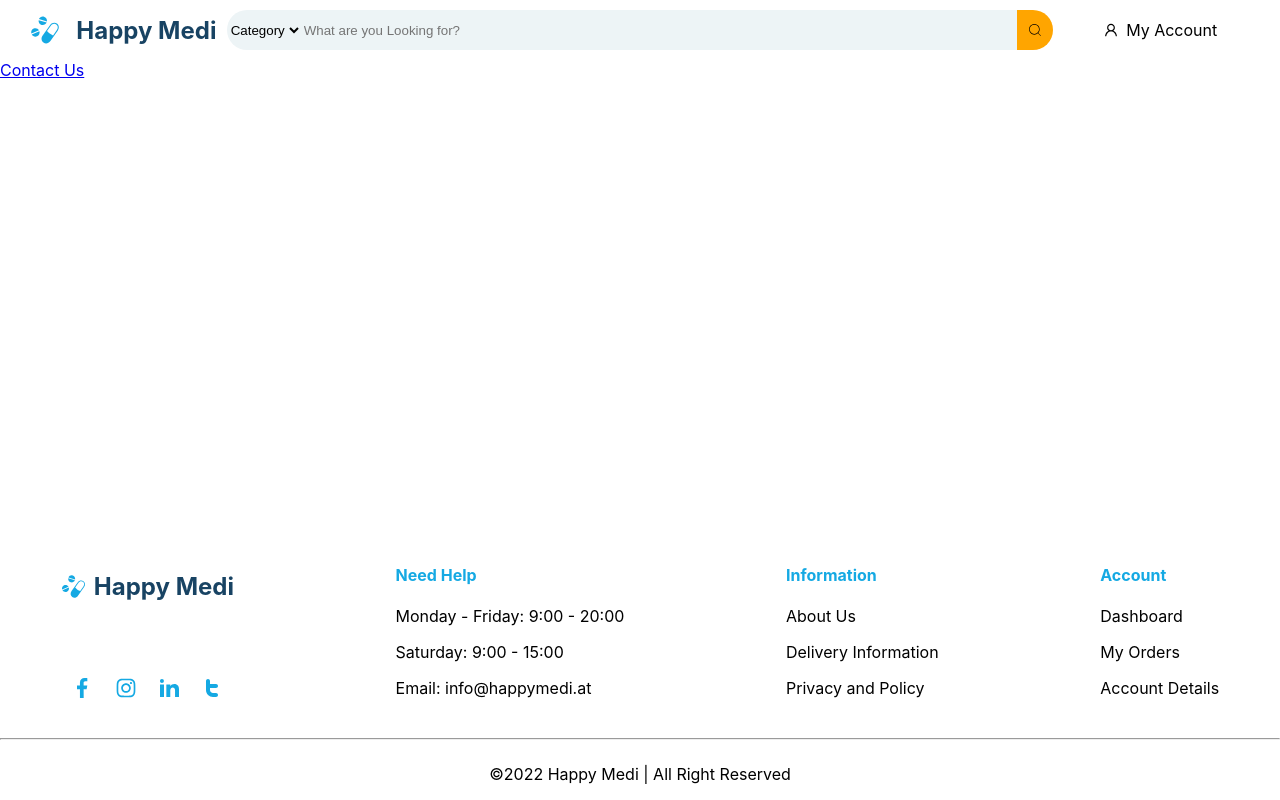
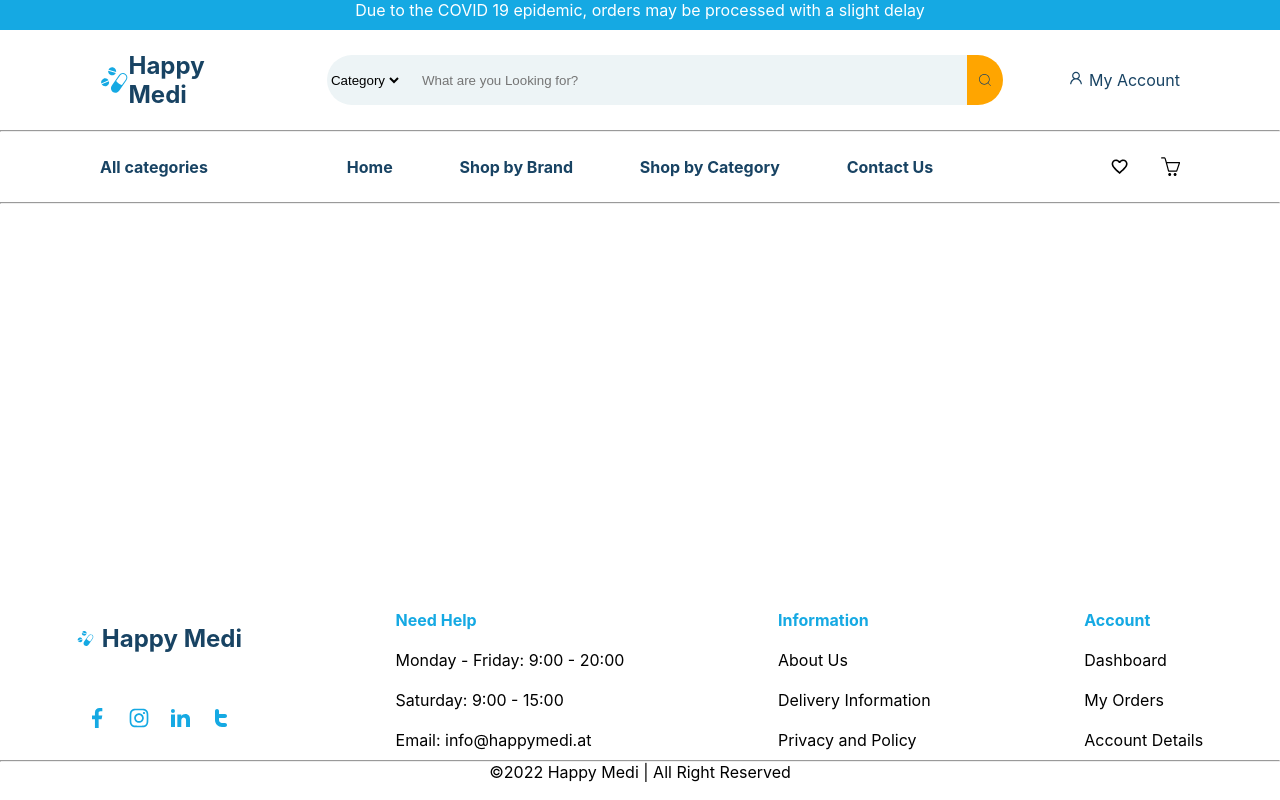
Before and after one commit to kianika/happymedi, a React (Create React App) app: page / in a window 1280 px wide. Built offline with nearby package versions, Linux system fonts and the light colour scheme.

Commit message:
med-14 : Navbar added

```diff
--- a/package.json
+++ b/package.json
@@ -4,10 +4,12 @@
   "private": true,
   "dependencies": {
     "-": "^0.0.1",
+    "@reduxjs/toolkit": "^1.9.0",
     "@testing-library/jest-dom": "^5.16.5",
     "@testing-library/react": "^13.4.0",
     "@testing-library/user-event": "^13.5.0",
     "bootstrap": "^5.2.2",
+    "node-sass": "^7.0.3",
     "react": "^18.2.0",
     "react-bootstrap": "^2.6.0",
     "react-bootstrap-icons": "^1.9.1",
@@ -15,6 +17,7 @@
     "react-icons": "^4.6.0",
     "react-router-dom": "^6.4.3",
     "react-scripts": "5.0.1",
+    "sass": "^1.56.1",
     "styled-components": "^5.3.6",
     "web-vitals": "^2.1.4"
   },
--- a/src/Layout/SharedLayout.js
+++ b/src/Layout/SharedLayout.js
@@ -1,20 +1,23 @@
+import React, { useEffect, useState } from "react";
 import { Outlet } from "react-router-dom";
-import Header from "../components/Header/Header";
 import styled from "styled-components";
 import Footer from "../components/Footer/Footer";
+import Header from '../components/Header/Header';
 
-const PageContainer = styled.div`
-  min-height: 100vh;
-  position: relative;
-`;
+
+
 
 const SharedLayout = () => {
+
   return (
-    <PageContainer>
+
+    <div>
       <Header />
       <Outlet />
       <Footer />
-    </PageContainer>
+    </div>
+
   );
 };
+
 export default SharedLayout;
--- a/src/components/Footer/Footer.js
+++ b/src/components/Footer/Footer.js
@@ -1,45 +1,40 @@
-import React from 'react'
-import styled from 'styled-components'
-import { GiMedicines} from 'react-icons/gi'
-import { GrFacebookOption } from 'react-icons/gr'
-import { AiOutlineInstagram } from 'react-icons/ai'
-import { RiLinkedinFill } from 'react-icons/ri'
-import { CgTwitter } from 'react-icons/cg'
-
-
+import React from "react";
+import styled from "styled-components";
+import { GiMedicines } from "react-icons/gi";
+import { GrFacebookOption } from "react-icons/gr";
+import { AiOutlineInstagram } from "react-icons/ai";
+import { RiLinkedinFill } from "react-icons/ri";
+import { CgTwitter } from "react-icons/cg";
 
 const MainFooter = styled.div`
   position: absolute;
   width: 100%;
+  height: 200px;
   bottom: 0;
-`
-const Container = styled.div`
-`
+`;
+const Container = styled.div``;
 const Col = styled.div`
   display: flex;
   flex-direction: column;
-`
+`;
 
 const Row = styled.div`
   display: flex;
-justify-content:  space-around;
-`
+  justify-content: space-around;
+`;
 const SocialIcons = styled.div`
   display: flex;
   justify-content: space-around;
   padding: 30px 0;
   font-size: 1.5rem;
-color: #15A9E3;
-`
-
-
+  color: #15a9e3;
+`;
 
 const Left = styled.div`
   flex: 1;
   display: flex;
   align-items: center;
-
-`
+`;
 
 export default function Footer() {
   return (
@@ -47,7 +42,13 @@ export default function Footer() {
       <Container>
         <Row>
           <Col>
-        <Left><GiMedicines size={25} style={{paddingRight: 8 ,color: '#15A9E3'}}/><h2 style={{color: '#184363'}}>Happy Medi</h2></Left>
+            <Left>
+              <GiMedicines
+                size={25}
+                style={{ paddingRight: 8, color: "#15A9E3" }}
+              />
+              <h2 style={{ color: "#184363" }}>Happy Medi</h2>
+            </Left>
             <SocialIcons>
               <GrFacebookOption />
               <AiOutlineInstagram />
@@ -56,39 +57,55 @@ export default function Footer() {
             </SocialIcons>
           </Col>
           <Col>
-
-          <ul style={{listStyleType: "none"}}>
-            <li><h4 style={{color: '#15A9E3'}}>Need Help</h4></li>
-            <li><p>Monday - Friday: 9:00 - 20:00</p></li>
-            <li><p>Saturday: 9:00 - 15:00</p></li>
-            <li>Email: info@happymedi.at</li>
+            <ul style={{ listStyleType: "none" }}>
+              <li style={{ padding: "10px 0px" }}>
+                <h4 style={{ color: "#15A9E3" }}>Need Help</h4>
+              </li>
+              <li style={{ padding: "10px 0px" }}>
+                <p>Monday - Friday: 9:00 - 20:00</p>
+              </li>
+              <li style={{ padding: "10px 0px" }}>
+                <p>Saturday: 9:00 - 15:00</p>
+              </li>
+              <li style={{ padding: "10px 0px" }}>Email: info@happymedi.at</li>
             </ul>
           </Col>
           <Col>
-
-          <ul style={{listStyleType: "none"}}>
-            <li><h4 style={{color: '#15A9E3'}}>Information</h4></li>
-          <li><p>About Us</p></li>
-            <li>Delivery Information</li>
-            <li><p>Privacy and Policy</p></li></ul>
+            <ul style={{ listStyleType: "none" }}>
+              <li style={{ padding: "10px 0px" }}>
+                <h4 style={{ color: "#15A9E3" }}>Information</h4>
+              </li>
+              <li style={{ padding: "10px 0px" }}>
+                <p>About Us</p>
+              </li>
+              <li style={{ padding: "10px 0px" }}>Delivery Information</li>
+              <li style={{ padding: "10px 0px" }}>
+                <p>Privacy and Policy</p>
+              </li>
+            </ul>
           </Col>
           <Col>
-
-    <ul style={{listStyleType: "none"}}>
-    <li><h4 style={{color: '#15A9E3'}}>Account</h4></li>
-    <li><p>Dashboard</p></li>
-            <li><p>My Orders</p></li>
-            <li><p>Account Details</p></li>
+            <ul style={{ listStyleType: "none" }}>
+              <li style={{ padding: "10px 0px" }}>
+                <h4 style={{ color: "#15A9E3" }}>Account</h4>
+              </li>
+              <li style={{ padding: "10px 0px" }}>
+                <p>Dashboard</p>
+              </li>
+              <li style={{ padding: "10px 0px" }}>
+                <p>My Orders</p>
+              </li>
+              <li style={{ padding: "10px 0px" }}>
+                <p>Account Details</p>
+              </li>
             </ul>
           </Col>
         </Row>
       </Container>
-     <hr/>
+      <hr />
       <Row>
-      <p>
-        &copy;{new Date().getFullYear()} Happy Medi | All Right Reserved
-      </p>
+        <p>&copy;{new Date().getFullYear()} Happy Medi | All Right Reserved</p>
       </Row>
     </MainFooter>
-  )
+  );
 }
--- a/src/components/Header/Header.js
+++ b/src/components/Header/Header.js
@@ -1,93 +1,79 @@
-import React from 'react'
-import { CiSearch } from 'react-icons/ci';
-import { GiMedicines} from 'react-icons/gi'
-import styled from 'styled-components'
-import Form from 'react-bootstrap/Form';
-import { AiOutlineUser } from 'react-icons/ai';
-
-
-const Container = styled.div`
-height: 60px;
-`
-
-const Wrapper = styled.div`
-padding: 10px 20px;
-display: flex;
-justify-content : space-between;
-`
-
-const Logo = styled.h2`
-cursor: pointer;
-margin: 0px;
-padding-left: 1rem;
-color: #184363;
-`
-
-const SearchInput = styled.input`
-flex: 2;
-background-color: #edf4f6;
-border: none;
-
-`
-
-const SearchContainer = styled.div`
-display: flex;
-height: 40px;
-
-`
-const IconContainer = styled.span`
-border: none;
-border-radius: 0 45px 45px 0;
-background-color: orange;
-display: flex;
-align-items:center;
-justify-content: center;
-padding: 0 10px;
-`
-
-const Left = styled.div`
-flex: 1;
-display: flex;
-align-items: center;
-justify-content: center;`
-const Center = styled.div`
-flex: 4;`
-const Right = styled.div`
-flex: 1;
-cursor: pointer;
-display:flex;
-align-items: center;
-justify-content: center;
-
-`
+import React from "react";
+import { CiSearch } from "react-icons/ci";
+import { GiMedicines } from "react-icons/gi";
+import Form from "react-bootstrap/Form";
+import { AiOutlineUser } from "react-icons/ai";
+import styles from "./Header.module.scss";
+import { SlBasket } from "react-icons/sl";
+import { MdFavoriteBorder } from "react-icons/md";
 
 export default function Header() {
   return (
-    <Container>
-      <Wrapper>
-      <Left><GiMedicines size={30} style={{color: '#15A9E3'}}/><Logo>Happy Medi</Logo></Left>
-      <Center>
-        <form>
+    <div className={styles.container}>
+      <div className={styles.container__topHeader}>
+      Due to the COVID 19 epidemic, orders may be processed with a slight delay
+      </div>
+      <div className={styles.container__Header}>
+        <div className={styles.container__Header__left}>
+          <GiMedicines size={30} style={{ color: "#15A9E3" }} />
+          <h2>Happy Medi</h2>
+        </div>
 
-        <SearchContainer>
-        <Form.Select aria-label="Default select example" style={{borderRadius: '45px 0 0 45px', border: 'none', backgroundColor: '#edf4f6'}}>
+        <form className={styles.container__Header__center}>
+          <div className={styles.container__Header__center__searchContainer}>
+            <Form.Select
+              aria-label="Default select example"
+              className={
+                styles.container__Header__center__searchContainer__select
+              }
+            >
               <option>Category</option>
               <option value="1">Beauty</option>
               <option value="2">Medicine</option>
               <option value="3">Herbs</option>
             </Form.Select>
-    <SearchInput type="text" placeholder='What are you Looking for?'/>
-          <IconContainer>
+            <input type="text" placeholder="What are you Looking for?" />
+            <div
+              className={
+                styles.container__Header__center__searchContainer__icons
+              }
+            >
               <CiSearch />
-          </IconContainer>
-        </SearchContainer>
+            </div>
+          </div>
         </form>
-      </Center>
-      <Right>
-      <AiOutlineUser style={{padding: 7}}/> My Account
-      </Right>
-      </Wrapper>
+        <div className={styles.container__Header__right}>
+          <AiOutlineUser /> My Account
+        </div>
+      </div>
 
-    </Container>
-  )
+      <hr />
+      <div className={styles.container__Navbar}>
+        <div className={styles.container__Navbar__left}>All categories</div>
+        <div className={styles.container__Navbar__center}>
+          <nav>
+            <ul>
+              <li>
+                <a>Home</a>
+              </li>
+              <li>
+                <a>Shop by Brand</a>
+              </li>
+              <li>
+                <a>Shop by Category</a>
+              </li>
+              <li>
+                <a>Contact Us</a>
+              </li>
+            </ul>
+          </nav>
+        </div>
+        <div className={styles.container__Navbar__right}>
+          <MdFavoriteBorder />
+          <SlBasket />
+        </div>
+      </div>
+      <hr />
+    </div>
+  );
 }
--- /dev/null
+++ b/src/components/Header/Header.module.scss
@@ -0,0 +1,125 @@
+@import "../../styles//variables.scss";
+
+.container {
+  @include flex-column;
+
+  &__topHeader{
+    width: 100%;
+    height: 30px;
+    background-color: $primary;
+    color:white;
+    font-size: 1rem;
+    text-align: center;
+  }
+
+  &__Header {
+    padding: 50px $spacing-lg;
+    @include flex;
+    height: 60px;
+    width: 100%;
+    color: $secondary;
+
+
+    &__left {
+      flex: 1;
+      @include flex;
+      justify-content: flex-start;
+
+      h2 {
+        cursor: pointer;
+        margin: 0px;
+        color: #184363;
+      }
+    }
+    &__center {
+      flex: 5;
+
+      &__searchContainer {
+        display: flex;
+        justify-content: center;
+        height: 50px;
+
+        &__select {
+          border-radius: 45px 0 0 45px;
+          border: none;
+          background-color: #edf4f6;
+        }
+
+        input {
+          padding-left: 20px;
+          width: 70%;
+          background-color: #edf4f6;
+          border: none;
+        }
+
+        &__icons {
+          border: none;
+          border-radius: 0 45px 45px 0;
+          background-color: orange;
+          @include flex;
+          padding: 0 10px;
+        }
+      }
+    }
+
+    &__Right {
+      flex: 1;
+      cursor: pointer;
+      @include flex;
+    }
+  }
+
+  hr {
+    width: 100%;
+    color: rgb(156, 153, 153);
+    height: 1px;
+    background-color: rgb(224, 218, 218);
+  }
+
+  &__Navbar {
+    padding: 3px $spacing-lg;
+    width: 100%;
+    height: 70px;
+    @include flex;
+    justify-content: space-between;
+
+    &__left {
+      flex: 1;
+      @include flex;
+      justify-content: flex-start;
+      color: $secondary;
+      font-weight: bold;
+      &:hover {
+        color: $primary;
+        @include pointer;
+      }
+    }
+    &__center {
+      flex: 4;
+      ul {
+        @include flex;
+        list-style-type: none;
+        justify-content: space-evenly;
+        li {
+          a {
+            text-decoration: none;
+            color: $secondary;
+            font-weight: bold;
+            &:hover {
+              color: $primary;
+              @include pointer;
+            }
+          }
+        }
+      }
+    }
+
+    &__right {
+      flex: 1;
+      display: flex;
+      justify-content: flex-end;
+      gap: 2rem;
+      font-size: 1.2rem;
+    }
+  }
+}
--- a/src/pages/Home/Home.js
+++ b/src/pages/Home/Home.js
@@ -7,13 +7,7 @@ export default function Page() {
   return (
 
    <div>
-    <Link
-            to={{
-              pathname: `/contact` // your data array of objects
-            }}
-          >
-          Contact Us
-          </Link>
+
    </div>
 
   );
--- /dev/null
+++ b/src/styles/index.scss
@@ -0,0 +1,13 @@
+
+@import './variables.scss';
+
+* {
+  margin: 0;
+  padding: 0;
+  box-sizing: border-box;
+}
+
+body {
+  width: 100%;
+
+}
--- /dev/null
+++ b/src/styles/variables.scss
@@ -0,0 +1,46 @@
+@import url('https://fonts.googleapis.com/css2?family=Poppins:ital,wght@0,600;0,700;0,800;1,600&display=swap');
+
+$Poppins: 'Poppins', sans-serif;
+
+//Colors
+
+
+    $primary: #15A9E3;
+    $secondary: #184363;
+
+
+
+    // spacing
+$spacing-md: 16px;
+$spacing-lg: 100px;
+
+// border radius
+$borderRadius: 12px;
+
+// header height
+$headerHeight: 100px;
+
+@mixin breakpoint($point) {
+    @if $point == md {
+        // 768px
+        @media (min-width: 48em) {
+            @content;
+        }
+    }
+}
+
+@mixin flex {
+    display: flex;
+    justify-content: center;
+    align-items: center;
+}
+
+@mixin flex-column {
+    flex-direction: column;
+    @include flex;
+}
+
+@mixin pointer{
+    cursor: pointer;
+
+}
```
Also changed, not shown: src/App.js (+3 -6 lines), 1 other file (tests, documents, lock files or other folders). Lines whose indentation alone changed are shown as unchanged.
